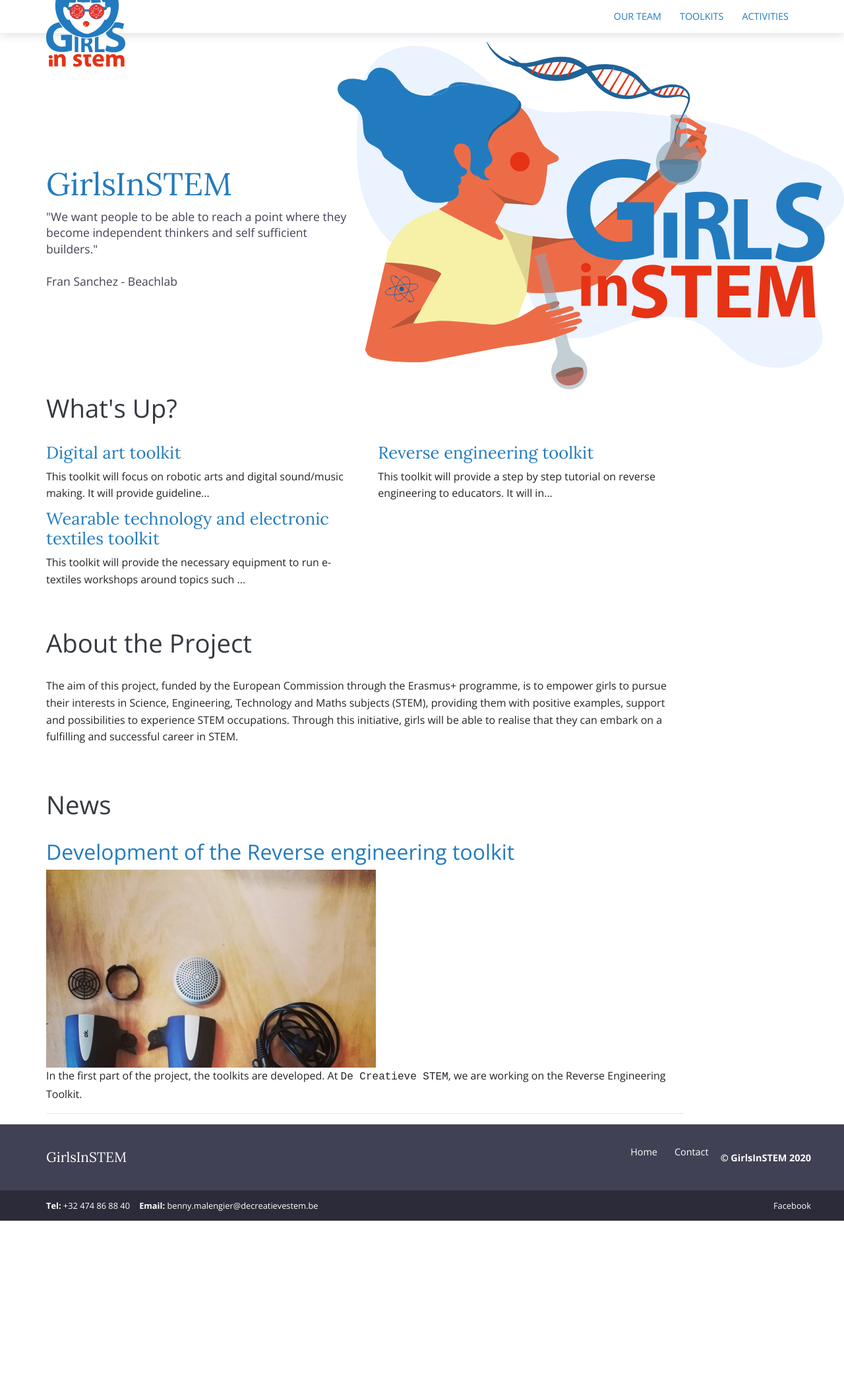
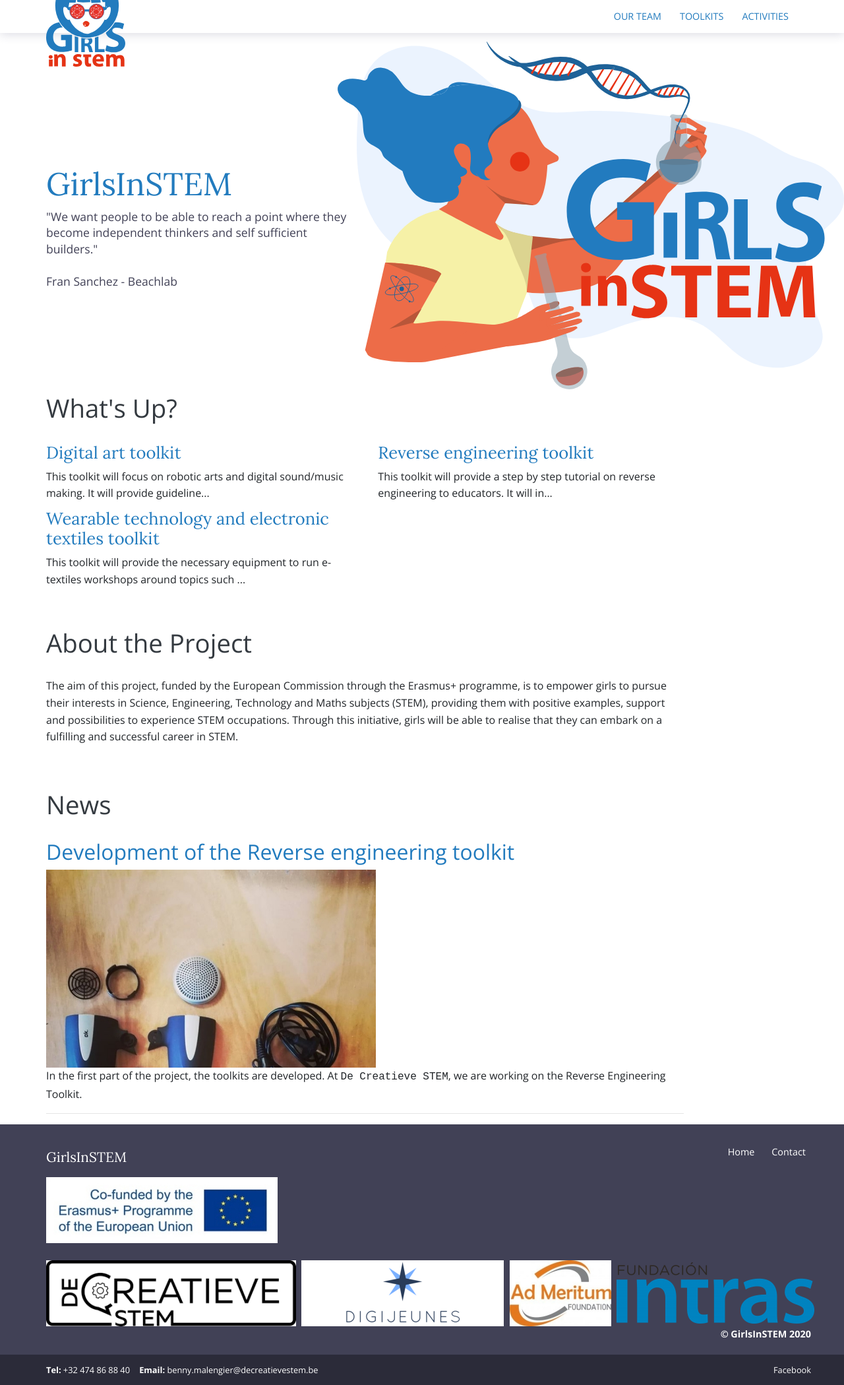
Before and after one commit to IngegnoMakerSpace/girlsinstem, a Jekyll site: the page built from index.html, in a window 1280 px wide. Shown: the whole page at 66% size. Built offline with Jekyll 4.4.1, drawn with Linux system fonts in a browser that asks for light colours; before the commit the page ends 1850 px from its top, so only the background shows below that.

Commit message:
Footer, add logo's

```diff
--- a/_includes/footer.html
+++ b/_includes/footer.html
@@ -7,6 +7,32 @@
           <ul class="footer-menu">
             <li><a href="{{site.baseurl}}/">Home</a></li>
             <li><a href="{{site.baseurl}}/contact">Contact</a></li>
+          </ul>
+        </div>
+      </div>
+    </div>
+    <div class="row">
+      <div class="col-12">
+        <div class="footer">
+          <img src="{{site.baseurl}}/assets/images/partners/Co-Funded-by-Erasmus_100.jpg"/> &nbsp;
+        </div>
+        &nbsp;
+      </div>
+    </div>
+    <div class="row">
+      <div class="col-12">
+        <div class="footer">
+          <img src="{{site.baseurl}}/assets/images/partners/DCS_100.png"/> &nbsp;&nbsp;
+          <img src="{{site.baseurl}}/assets/images/partners/digijeunes_100.png"/> &nbsp;&nbsp;
+          <img src="{{site.baseurl}}/assets/images/partners/Logo-AdMERITUM-100.jpg"/> &nbsp;&nbsp;
+          <img src="{{site.baseurl}}/assets/images/partners/INTRAS-Logo-300x93.png"/>
+        </div>
+      </div>
+    </div>
+    <div class="row">
+      <div class="col-12">
+        <div class="footer">
+          <ul class="footer-menu">
             <li class="copyright">© {{site.title}} {{site.time | date:'%Y'}}</li>
           </ul>
         </div>
```
Also changed, not shown: assets/images/partners/Co-Funded-by-Erasmus.jpg (added), assets/images/partners/Co-Funded-by-Erasmus_100.jpg (added), assets/images/partners/DCS.png (added), assets/images/partners/DCS_100.png (added), assets/images/partners/INTRAS-Logo-300x93.png (added), assets/images/partners/LOGO-ICON-9-1-2.png (added), assets/images/partners/Logo-AdMERITUM-100.jpg (added), assets/images/partners/Logo-AdMERITUM-300x194.jpg (added), assets/images/partners/digijeunes_100.png (added).
